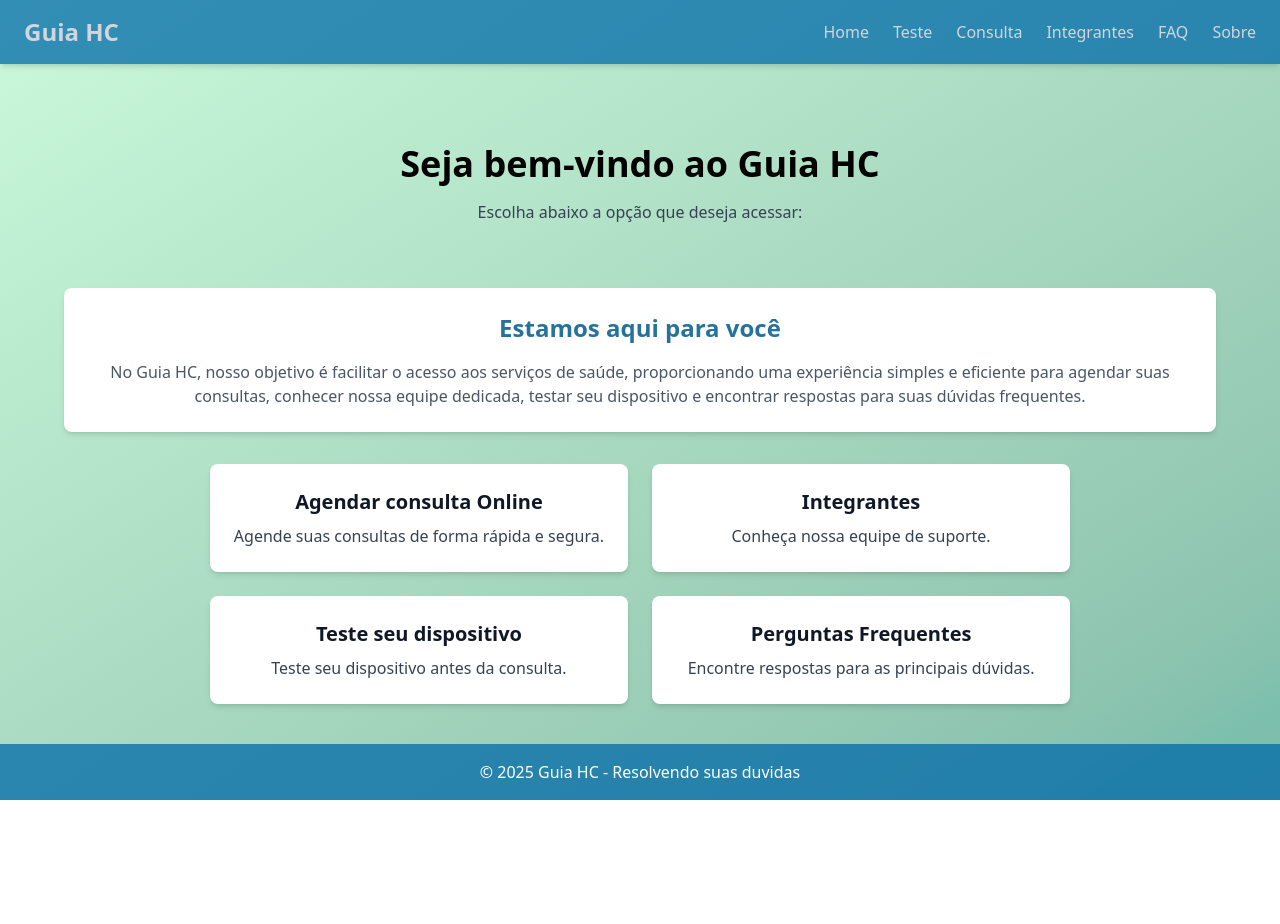
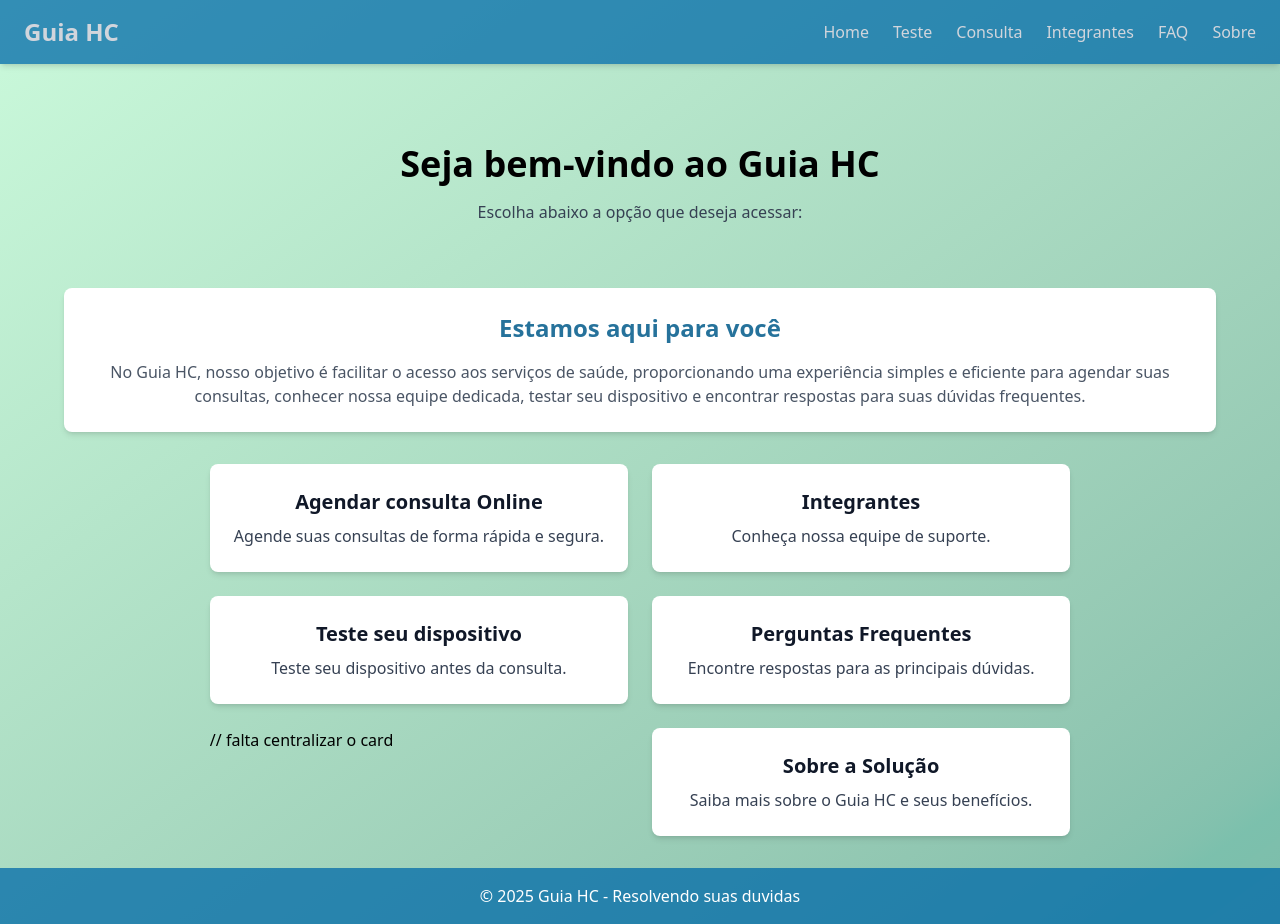
Before and after one commit to Challengefiap2025/Front---Sprint-3, a React (Vite) app: page / in a window 1280 px wide. Before the commit the page ends 800 px from the top, so only its background shows below. Built offline with nearby package versions, Linux system fonts and the light colour scheme.

Commit message:
Adicionando o card "Sobre" na pagina inicial

```diff
--- a/src/Paginas Componentes/Home.tsx
+++ b/src/Paginas Componentes/Home.tsx
@@ -42,6 +42,14 @@ export default function Home() {
           titulo="Perguntas Frequentes"
           descricao="Encontre respostas para as principais dúvidas."
           to="/faq"/>
+
+
+// falta centralizar o card
+        <Card
+          titulo="Sobre a Solução"
+          descricao="Saiba mais sobre o Guia HC e seus benefícios."
+          to="/sobre"/>
+
       </div>
     </div>
   );
```
